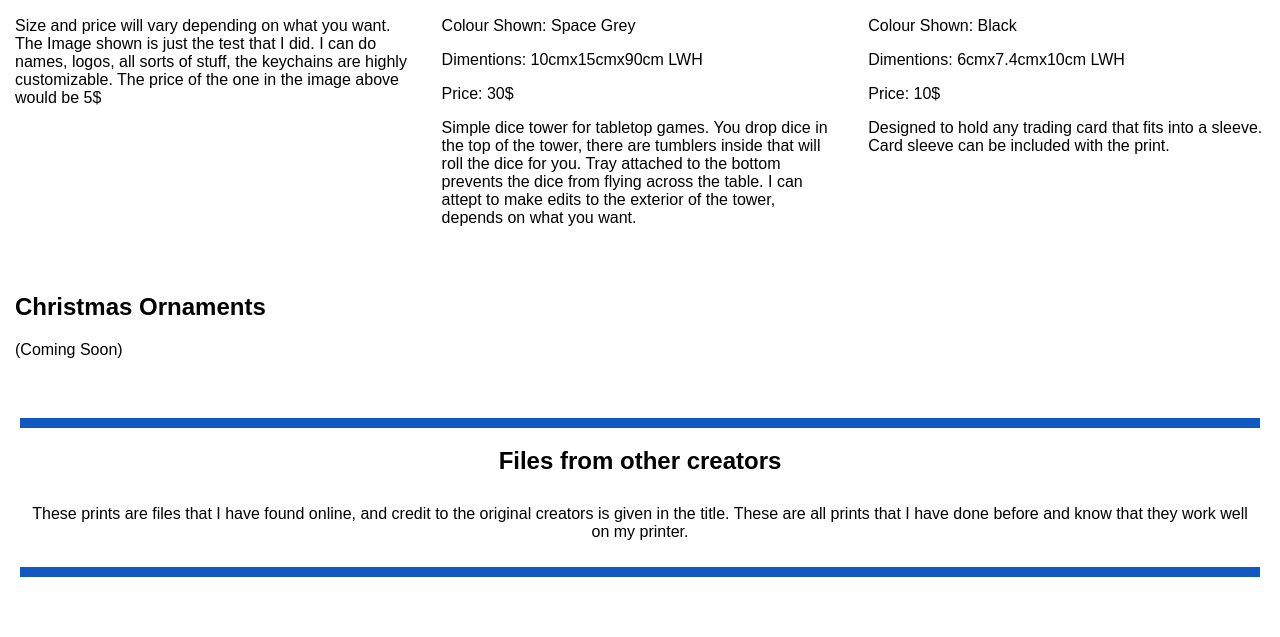
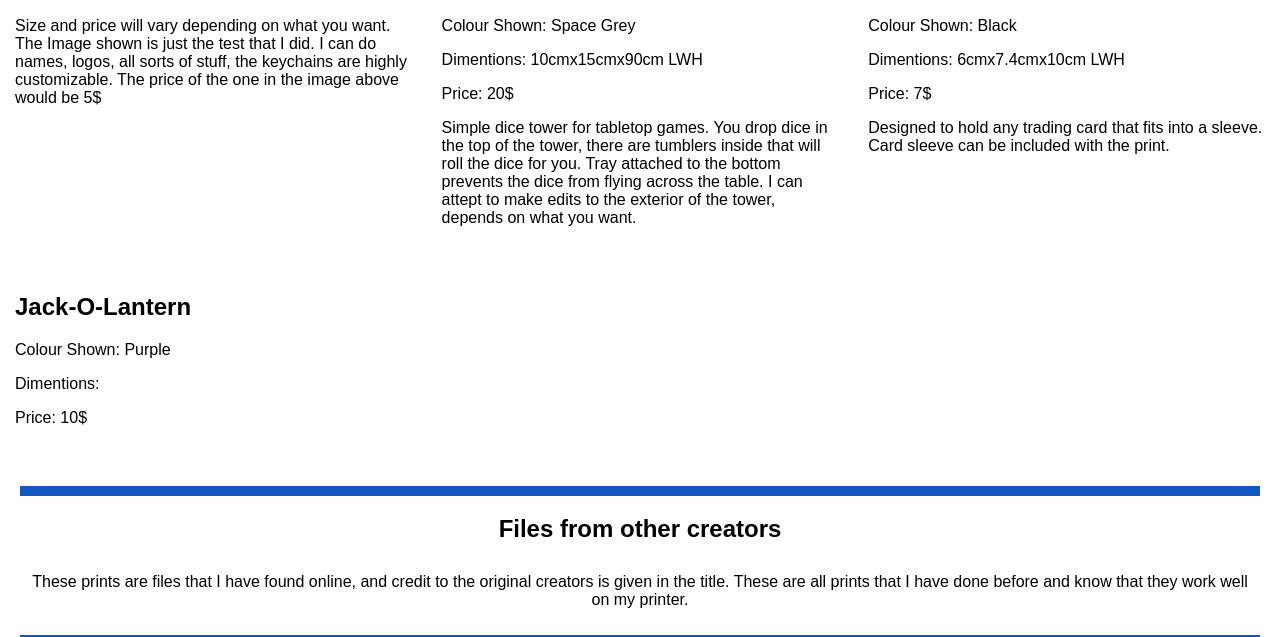
Before and after one commit to LDSprung/OceanForge, a plain HTML site: page index.html in a window 1280 px wide. Shown: the part 1053-1690 px from the top of the page. Drawn offline with Linux system fonts and the light colour scheme.

Commit message:
Updates to page

```diff
--- a/index.html
+++ b/index.html
@@ -85,7 +85,7 @@
                     sell prints. I will keep this page updated as I add more things to the list of files
                     that I feel comfortable printing and selling. The gallery will include prices for the
                     default size of the model. The size of the model can be adjusted, but that may affect
-                    the price shown. Currently I am not selling anything that will include electronics.
+                    the price shown.
                 </p>
                 <p style="padding:10px">Prints can be done in any colour that I have avaliable. Colours include Black, White, Grey, Blue, Pale Blue, Green, Yellow,
                     Purple, and Red. More colours may be added in the future.
@@ -117,7 +117,7 @@
                     <img width="100%" src="Images/DiceTower.jpg"/>
                     <p>Colour Shown: Space Grey</p>
                     <p>Dimentions: 10cmx15cmx90cm LWH</p>
-                    <p>Price: 30$</p>
+                    <p>Price: 20$</p>
                     <p>Simple dice tower for tabletop games. You drop dice in the top of the tower, there are
                         tumblers inside that will roll the dice for you. Tray attached to the bottom prevents
                         the dice from flying across the table. I can attept to make edits to the exterior of
@@ -130,7 +130,7 @@
                     <img width="100%" src="Images/TradingCardFrame.jpg"/>
                     <p>Colour Shown: Black</p>
                     <p>Dimentions: 6cmx7.4cmx10cm LWH</p>
-                    <p>Price: 10$</p>
+                    <p>Price: 7$</p>
                     <p>Designed to hold any trading card that fits into a sleeve. Card sleeve can be included
                         with the print.
                     </p>
@@ -138,9 +138,10 @@
             </div>
             <div class="row">
                 <div class="column">
-                    <h2>Christmas Ornaments</h2>
-                    <p>(Coming Soon)
-                    </p>
+                    <h2>Jack-O-Lantern</h2>
+                    <p>Colour Shown: Purple</p>
+                    <p>Dimentions: </p>
+                    <p>Price: 10$</p>
                 </div>
 
                 <div class="column">
```
